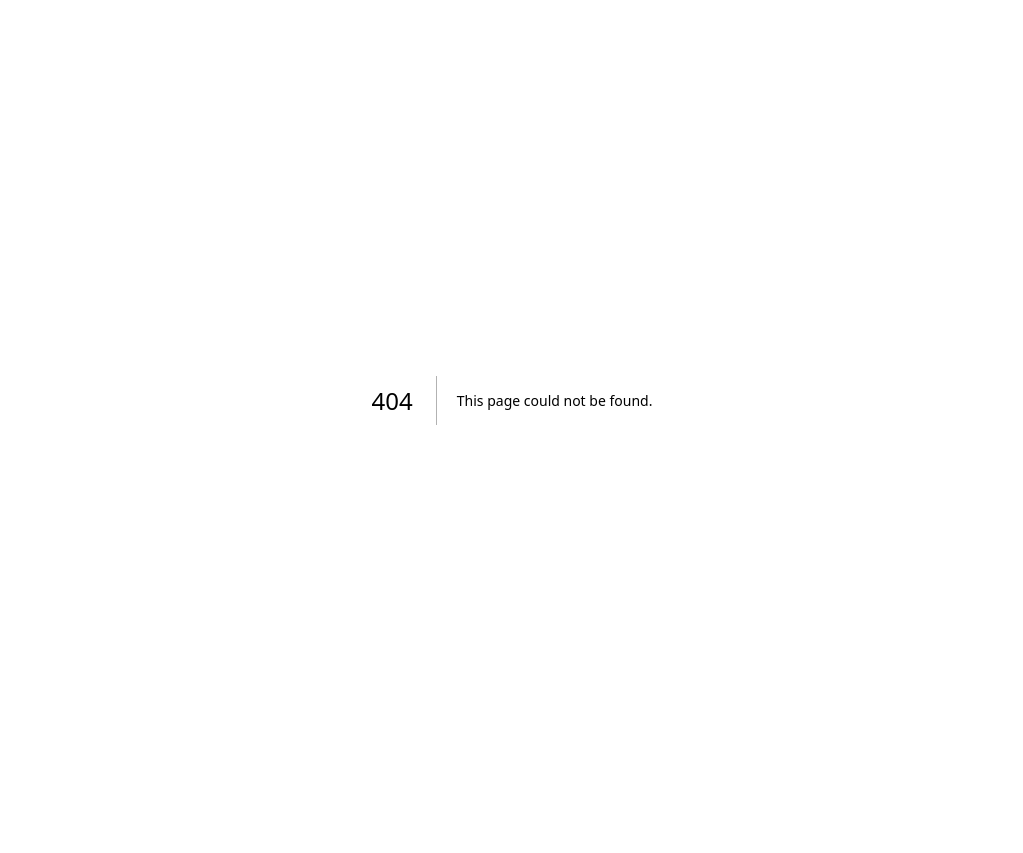
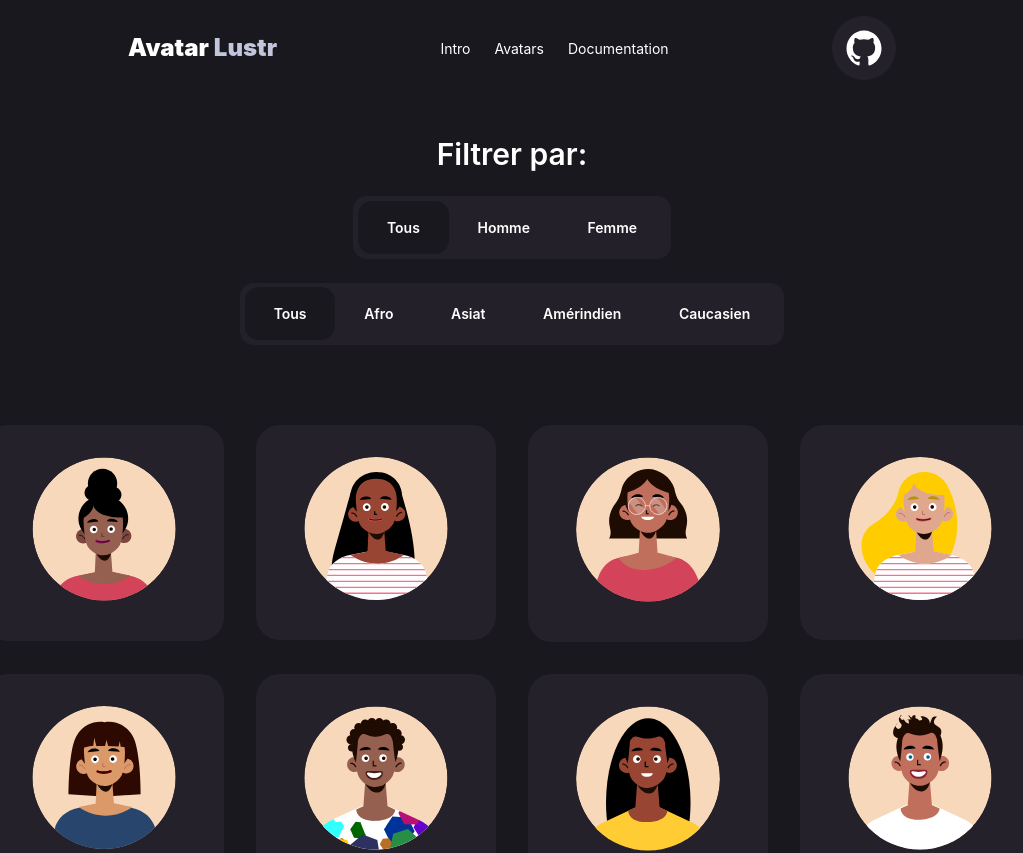
Before and after one commit to femi-Zedev/avatar-lustr, a Next.js app: page /avatars in a window 1280 px wide. Before the commit this address had no page. Shown: the top 853 px of the page, without its empty margins (128-1151 px from the left). Before the commit the page ends 800 px from the top, so only its background shows below. Built offline with nearby package versions, Linux system fonts and the light colour scheme.

Commit message:
feat: ajout d'une page avatar
- séparation des avatars et filtres sur une page
- navigation et lien d'encre corrigés
- wip: navigation avec queryParam

```diff
--- a/src/components/ApiSection.tsx
+++ b/src/components/ApiSection.tsx
@@ -6,7 +6,7 @@ import Image from 'next/image'
 
 export default function ApiSection() {
   return (
-    <section id='#api' className="px-[4%] lg:px-[6%] 2xl:px-[10%] w-full py-14 text-center bg-primary-bold text-primary-script">
+    <section id='api' className="px-[4%] lg:px-[6%] 2xl:px-[10%] w-full py-14 text-center bg-primary-bold text-primary-script">
       <h1 className='text-H1 text-white'>Comment utiliser l’API ?</h1>
       <hgroup className='flex-y gap-8 mt-10'>
         <p className="text-paragraph">
@@ -44,6 +44,7 @@ export default function ApiSection() {
             seeAll_link='/avatar?homme'
             seeAll_text='voir tous les avatars masculin'
             avatar_url='/avatars/1.svg'
+            query='sexe=homme'
             api_url='https://avatarlustr.io/public/homme'
           />
 
@@ -52,6 +53,7 @@ export default function ApiSection() {
             seeAll_link='/avatar?femme'
             seeAll_text='voir tous les avatars féminins'
             avatar_url='/avatars/2.svg'
+            query='sexe=femme'
             api_url='https://avatarlustr.io/public/femme'
           />
 
@@ -88,15 +90,16 @@ interface AvatarAPIProps {
   title: string,
   avatar_url: string,
   api_url: string,
+  query?: string,
   seeAll_link?: string
   seeAll_text?: string
 }
 
-function AvatarAPI({ title, avatar_url, api_url, seeAll_link, seeAll_text }: AvatarAPIProps) {
+function AvatarAPI({ title, avatar_url, api_url, seeAll_link, query, seeAll_text }: AvatarAPIProps) {
   return (
     <hgroup className='flex-y items-center gap-4 w-full'>
         <h3 className="text-H3">{title}</h3>
-        {seeAll_link && <Link href='' className='text-indigo-500'>({seeAll_text})</Link>}
+        {seeAll_link && <Link href={{ pathname: '/avatars', query: query }} className='text-indigo-500'>({seeAll_text})</Link>}
         <Image alt='' src={avatar_url} height={170} width={170} />
         <CopyUrl htmlToDisplay={<pre>{api_url}</pre> } textToCopy={api_url} />
     </hgroup>
--- a/src/components/FilterSection.tsx
+++ b/src/components/FilterSection.tsx
@@ -10,8 +10,8 @@ interface FilterValueProp {
 
 const sexeFilter: FilterValueProp[] = [
   { label: 'Tous', value: "*" },
-  { label: 'Homme', value: "male" },
-  { label: 'Femme', value: "female" },
+  { label: 'Homme', value: "homme" },
+  { label: 'Femme', value: "femme" },
 ]
 
 const raceFilter: FilterValueProp[] = [
@@ -25,7 +25,7 @@ const raceFilter: FilterValueProp[] = [
 export default function FilterSection({onFilterChange}: {onFilterChange: (filter: RaceFilter | SexeFilter) => void }) {
 
   return (
-    <section id='#avatars' className='w-full h-full flex-y_center gap-6 py-20'>
+    <section id='#avatars' className='w-full h-full flex-y_center gap-6 pt-10'>
       <h2 className="text-H2">Filtrer par:</h2>
       <Filter onChange={(filter) => onFilterChange(filter as RaceFilter | SexeFilter)} filterTitle='Sexe' filterArray={sexeFilter} />
       <Filter onChange={(filter) => onFilterChange(filter  as RaceFilter | SexeFilter)} filterTitle='Race' filterArray={raceFilter} />
@@ -48,7 +48,7 @@ function Filter({ filterArray, filterTitle, onChange }: { filterTitle: string, f
     <>
       {md ?
         <span className='w-full px-4 flex-y_center gap-4'>
-          <p className="text-paragraph">{filterTitle}</p>
+          {/* <p className="text-paragraph">{filterTitle}</p> */}
           <Tabs defaultValue="*" unstyled onChange={(value) => handleFilterChange(filterTitle, value) }>
             <Tabs.List>
               {
--- a/src/components/Footer.tsx
+++ b/src/components/Footer.tsx
@@ -2,46 +2,29 @@ import React from 'react'
 import Logo from './UI/Logo'
 import Link from 'next/link'
 import { IoLogoGithub } from "react-icons/io";
+import RateCard from './UI/RateCard';
 
 const links = [
-  { label: 'Intro', link: '' },
-  { label: 'Documentation', link: '' },
-  { label: 'Avatar', link: '' },
-
+  { label: 'Intro', link: '/#intro' },
+  { label: 'Avatars', link: '/avatars' },
+  { label: 'Documentation', link: '/#api' },
 ]
-export default function Footer() {
+export default function Footer({ withRate = true }: { withRate?: boolean }) {
   return (
     <footer className="bg-primary-dark py-16 flex flex-col items-center justify-center gap-8  md:gap-12">
-      <RateCard className='lg:border border-primary-base' />
+      {withRate && <RateCard className='lg:border border-primary-base' />}
       <div className="flex flex-col items-center gap-4">
         <Logo />
         <div className="flex gap-6">
           {links.map(({ label, link }, i) => (
-            <Link className='text-H3' href={link} key={i}>{label}</Link>
+            <Link className='text-paragraph hover:underline' href={link} key={i}>{label}</Link>
           ))}
         </div>
         <a href='' className='p-3 my-3 rounded-full bg-primary-medium'>
           <IoLogoGithub size={26} className="fill-primary-script" />
         </a>
-        <p className='text-paragraph text-primary-script'> AvatarLustr v1.0 © 2023</p>
+        <p className='text-paragraph text-primary-script'> AvatarLustr v1.0 © 2024</p>
       </div>
     </footer>
   )
 }
-
-function RateCard({ className }: { className?: string }) {
-  return (
-    <div className={`${className} bg-none rounded-2xl mx-[4%] md:w-3/5 flex flex-col lg:flex-row lg:hover:shadow-xl shadow-primary-dark/50`} >
-      <span className="py-14 px-8 bg-primary-medium contribute-round  w-full lg:w-2/3">
-        <h3 className='text-H3'>
-          Si ce service vous a été utile, n’hésitez pas à nous donner une étoile ⭐ sur️ github ou contribuer au projet.
-        </h3>
-      </span>
-      <span className='py-10 px-10 bg-primary-dark rounded-r-2xl  flex items-center justify-center w-full lg:w-1/3'>
-        <button className="btn-primary !font-bold">
-          Donner une étoile
-        </button>
-      </span>
-    </div>
-  )
-}
--- a/src/components/IntroSection.tsx
+++ b/src/components/IntroSection.tsx
@@ -3,7 +3,7 @@ import React from 'react'
 
 export default function IntroSection() {
   return (
-    <section id='#intro' className='px-[4%] lg:px-[6%] 2xl:px-[10%] w-full py-10'>
+    <section id='intro' className='px-[4%] lg:px-[6%] 2xl:px-[10%] w-full py-10'>
 
       <div className="w-full text-center lg:text-left grid grid-cols-12 bg-primary-base rounded-3xl gap-5  px-8 lg:px-20 py-6 lg:py-16">
 
--- a/src/components/Navbar.tsx
+++ b/src/components/Navbar.tsx
@@ -15,10 +15,9 @@ export default function Navbar() {
 
 
   const navLinks = [
-    { label: 'Intro', link: '#intro' },
-    { label: 'Avatars', link: '#avatars' },
-    { label: 'Documentation', link: '#api' },
-    // { label: 'A propos', link: '#info' },
+    { label: 'Intro', link: '/#intro' },
+    { label: 'Avatars', link: '/avatars' },
+    { label: 'Documentation', link: '/#api' },
   ]
 
   return (
@@ -30,6 +29,7 @@ export default function Navbar() {
             {navLinks.map((item, i) => (
               <Link
                 href={item.link}
+                legacyBehavior
                 className={`${router.asPath.substring(1) == item.link ? 'link bg-primary-base text-white ' : 'text-primary-script'}   `}
                 key={i}>
                 {item.label}
@@ -38,7 +38,7 @@ export default function Navbar() {
           </ul>
 
           <a href='' className='p-3 rounded-full bg-primary-medium'>
-            <IoLogoGithub className="w-7 h-7 lg:h-14 lg:w-14 fill-white" />
+            <IoLogoGithub className="w-7 h-7 lg:h-10 lg:w-10 fill-white" />
           </a>
 
         </>}
--- /dev/null
+++ b/src/components/UI/RateCard.tsx
@@ -0,0 +1,18 @@
+import React from 'react'
+
+export default function RateCard({ className }: { className?: string }) {
+  return (
+    <div className={`${className} bg-none rounded-2xl mx-[4%] md:w-3/5 flex flex-col lg:flex-row lg:hover:shadow-xl shadow-primary-dark/50`} >
+      <span className="py-14 px-8 bg-primary-medium contribute-round  w-full lg:w-2/3">
+        <h3 className='text-H3'>
+          Si ce service vous a été utile, n’hésitez pas à nous donner une étoile ⭐ sur️ github ou contribuer au projet.
+        </h3>
+      </span>
+      <span className='py-10 px-10 bg-primary-dark rounded-r-2xl  flex items-center justify-center w-full lg:w-1/3'>
+        <button className="btn-primary !font-bold">
+          Donner une étoile
+        </button>
+      </span>
+    </div>
+  )
+}
--- /dev/null
+++ b/src/data/avatars.ts
@@ -0,0 +1,15 @@
+import { AvatarProps } from "@/interfaces/avatar";
+
+export const avatarsArray: AvatarProps[] = [
+  { imgUrl: 'avatars/2.svg', name: 'afro-F', link: '', sexe: 'femme', race: 'afro', author: 'Gilka' },
+  { imgUrl: 'avatars/3.svg', name: 'amerindien-F', link: '', sexe: 'femme', race: 'amerindien', author: 'Gilka' },
+  { imgUrl: 'avatars/9.svg', name: 'oceanien-F', link: '', sexe: 'femme', race: 'oceanien', author: 'Gilka' },
+  { imgUrl: 'avatars/7.svg', name: 'caucasien-F', link: '', sexe: 'femme', race: 'caucasien', author: 'Gilka' },
+  { imgUrl: 'avatars/5.svg', name: 'asiat-F', link: '', sexe: 'femme', race: 'asiat', author: 'Gilka' },
+
+  { imgUrl: 'avatars/1.svg', name: 'afro-H', link: '', sexe: 'homme', race: 'afro', author: 'Gilka' },
+  { imgUrl: 'avatars/4.svg', name: 'amerindien-H', link: '', sexe: 'homme', race: 'amerindien', author: 'Gilka' },
+  { imgUrl: 'avatars/10.svg', name: 'oceanien-H', link: '', sexe: 'homme', race: 'oceanien', author: 'Gilka' },
+  { imgUrl: 'avatars/8.svg', name: 'caucasien-H', link: '', sexe: 'homme', race: 'caucasien', author: 'Gilka' },
+  { imgUrl: 'avatars/6.svg', name: 'asiat-H', link: '', sexe: 'homme', race: 'asiat', author: 'Gilka' },
+]
--- a/src/interfaces/avatar.ts
+++ b/src/interfaces/avatar.ts
@@ -2,7 +2,7 @@ export interface AvatarProps {
   imgUrl: string;
   name: string;
   link: string;
-  sexe: 'male' | 'female';
+  sexe: 'homme' | 'femme';
   race: 'caucasien' | 'oceanien' | 'afro' | 'asiat' | 'amerindien';
   author: string
 }
--- /dev/null
+++ b/src/pages/avatars/index.tsx
@@ -0,0 +1,106 @@
+import FilterSection from '@/components/FilterSection'
+import Footer from '@/components/Footer';
+import Navbar from '@/components/Navbar';
+import AvatarCard from '@/components/UI/AvatarCard';
+import { avatarsArray } from '@/data/avatars';
+import { AvatarProps } from '@/interfaces/avatar';
+import { useRouter } from 'next/router';
+import React, { useEffect, useState } from 'react'
+
+interface Race {
+  race: string;
+}
+
+interface Sexe {
+  sexe: string;
+}
+
+
+interface FilterProp {
+  race: string; sexe: string
+}
+
+const isAllFilters = (tmpFilter: FilterProp) => {
+  if (tmpFilter.race === '*' && tmpFilter.sexe === '*') return true
+}
+export default function Avatars() {
+  const [avatars, setAvatars] = useState<AvatarProps[]>([]);
+  const [filters, setFilters] = useState<FilterProp>({ sexe: '*', race: '*' });
+  const router = useRouter()
+
+  const query = router.query;
+
+  console.log(query)
+
+  useEffect(() => {
+    setAvatars(avatarsArray)
+  }, []);
+
+  useEffect(() => {
+    if ('sexe' in query) {
+      handleFilter({ sexe: query.sexe as string })
+    }
+  }, [query])
+
+
+
+
+
+  function handleFilter(selected: Race | Sexe) {
+
+    let filteredArray: AvatarProps[] = []
+    filteredArray = [...avatars]
+    let tmp = filters
+
+
+    if ('race' in selected) {
+      tmp.race = selected.race
+      setFilters(tmp)
+      if (isAllFilters(tmp)) return setAvatars(avatarsArray)
+    }
+
+    if ('sexe' in selected) {
+      tmp.sexe = selected.sexe
+      setFilters(tmp)
+      if (isAllFilters(tmp)) return setAvatars(avatarsArray)
+    }
+
+    if (tmp.race === '*') {
+      filteredArray = avatarsArray.filter(avatar => avatar.sexe === filters.sexe)
+      return setAvatars(filteredArray)
+    }
+
+    if (tmp.sexe === '*') {
+      filteredArray = avatarsArray.filter(avatar => avatar.race === filters.race)
+      return setAvatars(filteredArray)
+    }
+
+    filteredArray = avatarsArray.filter(avatar => avatar.race === filters.race && avatar.sexe === filters.sexe)
+    setAvatars(filteredArray);
+
+  }
+  return (
+    <main className="bg-primary-dark">
+      <Navbar />
+      <FilterSection onFilterChange={(value) => handleFilter(value)} />
+      <div className="w-full grid grid-cols-2 md:flex flex-wrap justify-center gap-4 md:gap-8 px-4 md:px-[5%] py-20 ">
+        {
+          avatars.map(({ imgUrl, author, link, name, race, sexe }, i) => (
+            <div key={i} className='col-span-1 hover:shadow-gray-950 hover:shadow-2xl  rounded-2xl lg:rounded-3xl '>
+              <AvatarCard
+                imgUrl={imgUrl}
+                author={author}
+                link={link}
+                name={name}
+                race={race}
+                sexe={sexe}
+              />
+            </div>
+          ))
+        }
+
+      </div>
+      <Footer withRate={false} />
+    </main>
+  )
+}
--- a/src/pages/index.tsx
+++ b/src/pages/index.tsx
@@ -6,88 +6,23 @@ import AvatarCard from '@/components/UI/AvatarCard'
 import ApiSection from '@/components/ApiSection'
 import { AvatarProps } from '@/interfaces/avatar'
 import { useEffect, useState } from 'react'
+import { avatarsArray } from '@/data/avatars'
+import Link from 'next/link'
 
-const avatarsArray: AvatarProps[] = [
-  { imgUrl: 'avatars/2.svg', name: 'afro-F', link: '', sexe: 'female', race: 'afro', author: 'Gilka' },
-  { imgUrl: 'avatars/3.svg', name: 'amerindien-F', link: '', sexe: 'female', race: 'amerindien', author: 'Gilka' },
-  { imgUrl: 'avatars/9.svg', name: 'oceanien-F', link: '', sexe: 'female', race: 'oceanien', author: 'Gilka' },
-  { imgUrl: 'avatars/7.svg', name: 'caucasien-F', link: '', sexe: 'female', race: 'caucasien', author: 'Gilka' },
-  { imgUrl: 'avatars/5.svg', name: 'asiat-F', link: '', sexe: 'female', race: 'asiat', author: 'Gilka' },
+export default function Home() {
 
-  { imgUrl: 'avatars/1.svg', name: 'afro-H', link: '', sexe: 'male', race: 'afro', author: 'Gilka' },
-  { imgUrl: 'avatars/4.svg', name: 'amerindien-H', link: '', sexe: 'male', race: 'amerindien', author: 'Gilka' },
-  { imgUrl: 'avatars/10.svg', name: 'oceanien-H', link: '', sexe: 'male', race: 'oceanien', author: 'Gilka' },
-  { imgUrl: 'avatars/8.svg', name: 'caucasien-H', link: '', sexe: 'male', race: 'caucasien', author: 'Gilka' },
-  { imgUrl: 'avatars/6.svg', name: 'asiat-H', link: '', sexe: 'male', race: 'asiat', author: 'Gilka' },
-]
-
-interface FilterProp {
-  race: string; sexe: string
-}
-export default function Home() {
-  const [avatars, setAvatars] = useState<AvatarProps[]>([]);
-  const [filters, setFilters] = useState<FilterProp>({ sexe: '*', race: '*' });
-
-  // Assuming avatarsArray is defined here
-
-  useEffect(() => {
-    setAvatars(avatarsArray)
-  }, []);
-  interface Race {
-    race: string;
-  }
-
-  interface Sexe {
-    sexe: string;
-  }
-
-  const isAllFilters = (tmpFilter: FilterProp) => {
-    if (tmpFilter.race === '*' && tmpFilter.sexe === '*') return true
-  }
-
-  function handleFilter(selected: Race | Sexe) {
-
-    let filteredArray: AvatarProps[] = []
-    filteredArray = [...avatars]
-    let tmp = filters
-
-
-    if ('race' in selected) {
-      tmp.race = selected.race
-      setFilters(tmp)
-      if(isAllFilters(tmp)) return setAvatars(avatarsArray)
-    }
-
-    if ('sexe' in selected) {
-      tmp.sexe = selected.sexe
-      setFilters(tmp)
-      if(isAllFilters(tmp)) return setAvatars(avatarsArray)
-    }
-
-    if (tmp.race === '*') {
-      filteredArray = avatarsArray.filter(avatar => avatar.sexe === filters.sexe)
-      return setAvatars(filteredArray)
-    }
-
-    if (tmp.sexe === '*') {
-      filteredArray = avatarsArray.filter(avatar => avatar.race === filters.race)
-      return setAvatars(filteredArray)
-    }
-
-    filteredArray = avatarsArray.filter(avatar => avatar.race === filters.race && avatar.sexe === filters.sexe)
-    setAvatars(filteredArray);
-
-  }
+  const avatarsSample = avatarsArray.slice(0, 10);
 
   return (
     <main className="bg-primary-dark">
       <Navbar />
       <div className="w-full h-full">
         <IntroSection />
-        <FilterSection onFilterChange={(value) => handleFilter(value)} />
-        <div className="w-full grid grid-cols-2 md:flex flex-wrap justify-center gap-4 md:gap-8 px-4 md:px-[5%] [background:linear-gradient(180deg,rgb(25,24,31)_0%,rgb(30,27,36)_100%)]">
+
+        <section className="w-full flex flex-col px-4 pt-8 md:pt-20 md:px-[5%] [background:linear-gradient(180deg,rgb(25,24,31)_0%,rgb(30,27,36)_100%)]">
+          <div className='grid grid-cols-2 md:flex flex-wrap justify-center gap-4 md:gap-8 '>
             {
-            avatars.map(({ imgUrl, author, link, name, race, sexe }, i) => (
+              avatarsSample.map(({ imgUrl, author, link, name, race, sexe }, i) => (
                 <div key={i} className='col-span-1 hover:shadow-gray-950 hover:shadow-2xl  rounded-2xl lg:rounded-3xl '>
                   <AvatarCard
                     imgUrl={imgUrl}
@@ -100,8 +35,11 @@ export default function Home() {
                 </div>
               ))
             }
-
           </div>
+          <Link className='w-full flex justify-center font-semibold text-paragraph mx-auto pt-12 cursor-pointer hover:underline text-primary-script' href='/avatars'>
+            Voir tout les avatars
+          </Link>
+        </section>
         <ApiSection />
       </div>
       <Footer />
--- a/src/styles/globals.css
+++ b/src/styles/globals.css
@@ -30,6 +30,10 @@
     --script-default: #FFFFFF;
   }
 } */
+
+* {
+  scroll-behavior: smooth;
+}
 
 body {
  background: var(--primary_dark);
```
Lines whose indentation alone changed are shown as unchanged.
